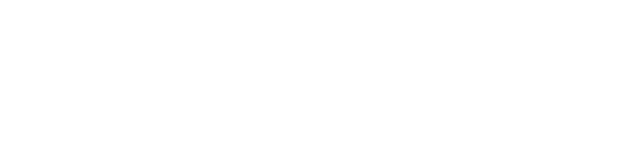
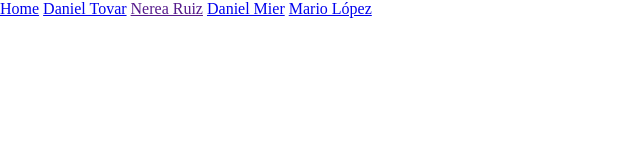
Before and after one commit to B4bolFP/Actividad-3, a plain HTML site: page index.html in a window 1280 px wide. Shown: the whole page, without its empty margins (0-640 px from the left). Drawn offline with Linux system fonts and the light colour scheme.

Commit message:
Pagina mario

```diff
--- a/index.html
+++ b/index.html
@@ -10,7 +10,13 @@
 </head>
 <body>
 
-
+    <div class="menu">
+        <a href="index.html">Home</a>
+        <a href="#">Daniel Tovar</a>
+        <a href="">Nerea Ruiz</a>
+        <a href="#">Daniel Mier</a>
+        <a href="mario.html">Mario López</a>
+    </div>
 
 </body>
 </html>
```
